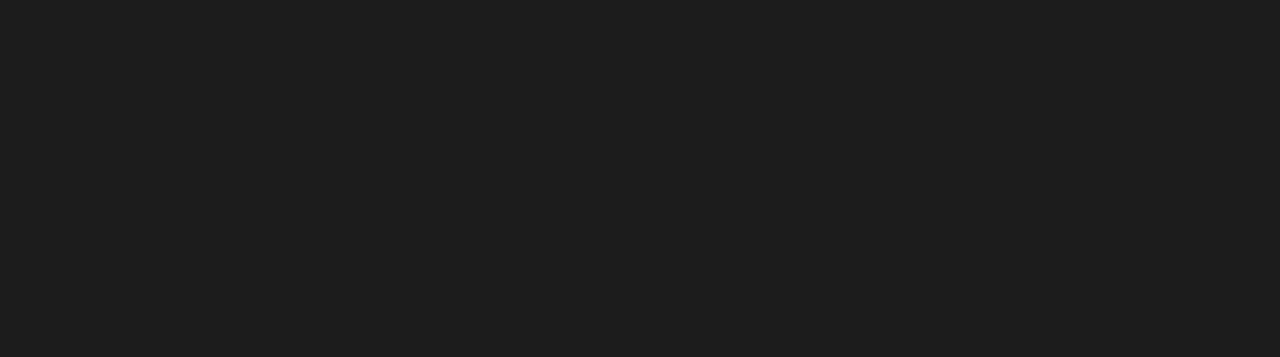
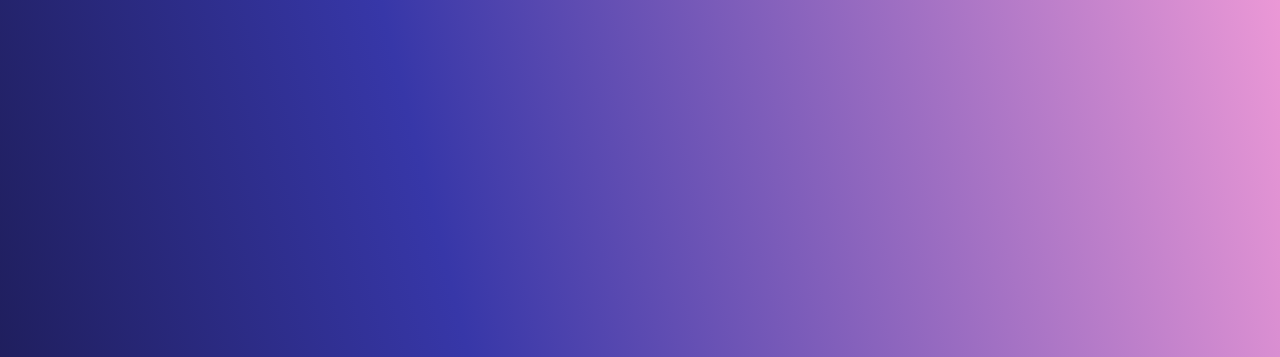
Before and after one commit to Arwindpianist/arwindpianist.github.io, a plain HTML site: page index.html in a window 1280 px wide. Shown: the top 357 px of the page. Drawn offline with nearby package versions, Linux system fonts and the light colour scheme.

Commit message:
Updated Index

```diff
--- a/css/index.css
+++ b/css/index.css
@@ -1,10 +1,10 @@
 body {
-    background-color: rgb(27, 27, 27);
+    background: rgb(13,12,37);
+    background: linear-gradient(76deg, rgba(13,12,37,1) 0%, rgba(55,55,168,1) 48%, rgba(235,152,214,1) 100%);
     }
     .container{
         width: 100%;
         height: 100vh;
-        background:rgb(27, 27, 27);
         color: white;
         display: flex;
         align-items: center;
```
